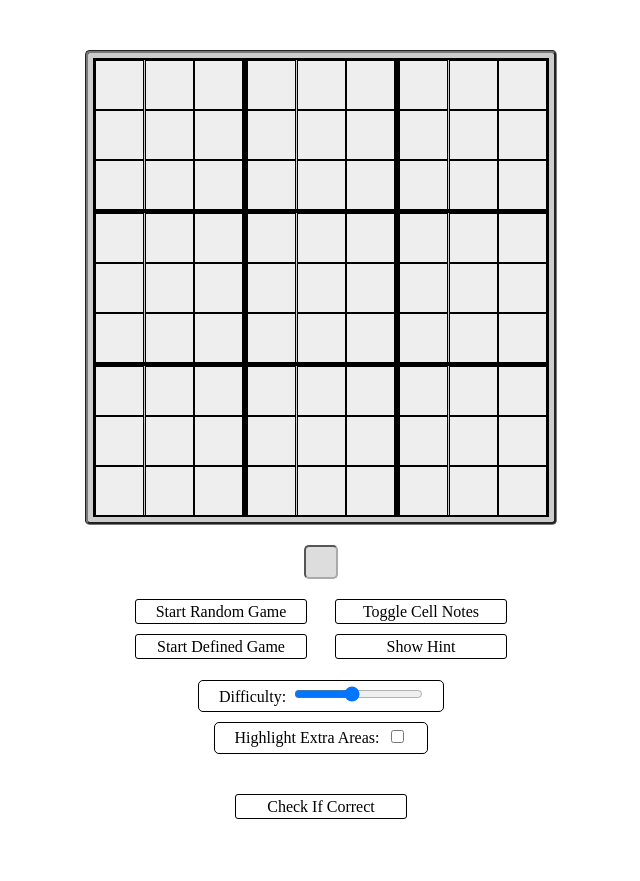
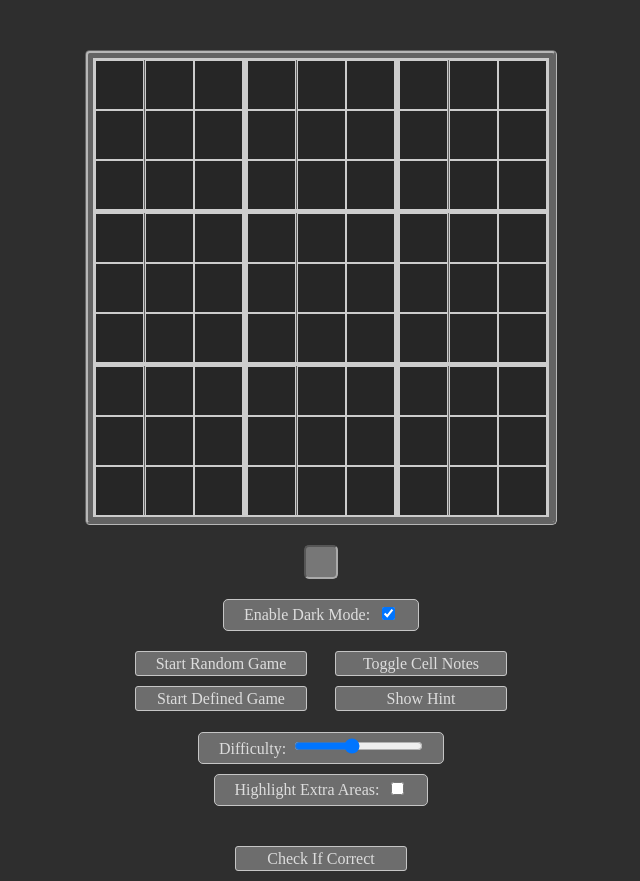
Before and after one commit to jake6192/Sudoko, a PHP site: page / in a window 1280 px wide. Shown: the whole page, without its empty margins (319-959 px from the left). Before the commit the page ends 819 px from the top, so only its background shows below. Run offline with PHP 8.4, Linux system fonts and the light colour scheme.

Commit message:
Dark mode added

```diff
--- a/index.php
+++ b/index.php
@@ -7,9 +7,13 @@
     <link rel="stylesheet" href="style.css">
     <title>Sudoko</title>
   </head>
-  <body>
+  <body class="dark">
     <div id="container"></div>
     <div class="info"></div>
+    <div id="drkMde">
+      <label for="darkMode">Enable Dark Mode:&nbsp;</label>
+      <input checked type="checkbox" id="darkMode" name="darkMode" />
+    </div>
     <div id="controlsContainer">
       <div class="btn" id="ran">Start Random Game</div>
       <div class="btn" id="def">Start Defined Game</div>
@@ -29,5 +33,8 @@
     <script type="text/javascript" src="js/jquery-3.3.1.js"></script>
     <script type="text/javascript" src="js/app.js"></script>
     <script type="text/javascript" src="js/main.js"></script>
+    <script type="text/javascript">
+      $('#darkMode').change((e) => $('body').toggleClass('dark'));
+    </script>
   </body>
 </html>
--- a/style.css
+++ b/style.css
@@ -1,6 +1,8 @@
 body { margin: 50px calc(50% - 236px) 0; }
+body.dark { background-color: #2e2e2e; }
 
 input[readonly] { color: #777; }
+.dark input[readonly] { color: #bababa !important; }
 
 div#container {
   width: 456px;
@@ -12,6 +14,10 @@ div#container {
   flex-wrap: wrap;
   background-color: #ccc;
 }
+.dark div#container {
+  border-color: #b7b7b7 !important;
+  background-color: #636363 !important;
+}
 
 .box {
   width: 148px;
@@ -21,6 +27,7 @@ div#container {
   flex-wrap: wrap;
   justify-content: space-between;
 }
+.dark .box { border-color: #ccc !important; }
 
 .cellContainer { position: relative; }
 .cellContainer::before {
@@ -30,6 +37,7 @@ div#container {
   left: 2.5px;
   font-size: 8pt;
 }
+.dark .cellContainer::before { color: #eee; }
 
 .cell {
   width: 49px;
@@ -41,6 +49,11 @@ div#container {
   font-weight: 600;
   background-color: #eee;
 }
+.dark .cell {
+  border-color: #ccc !important;
+  background-color: #262626;
+  color: #eee;
+}
 
 .cell.highlight1 { background-color: rgba(255,0,0,0.10); }
 .cell.highlight2 { background-color: rgba(255,0,0,0.25); }
@@ -49,13 +62,17 @@ div#container {
 .info {
   width: fit-content;
   height: 30px;
-  margin: 20px auto 0;
+  margin: 20px auto 20px;
   padding: 0 15px;
   line-height: 30px;
   text-align: center;
   background-color: #ddd;
   border: 2px inset #aaa;
   border-radius: 5px;
+}
+.dark .info {
+  background-color: #777 !important;
+  color: #ccc;
 }
 
 div#controlsContainer {
@@ -77,19 +94,14 @@ div.btn {
   border-radius: 3px;
   text-align: center;
 }
+.dark div.btn {
+  border-color: #c5c5c5 !important;
+  background-color: #6d6d6d;
+  color: #ddd;
+}
 div.btn.active { background-color: #f00; }
 div.btn:hover { background-color: #ccc; cursor: pointer; }
 div.btn.active:hover { background-color: #f22; }
-
-div#difficulty {
-  margin: 10px auto 0;
-  padding: 0 20px;
-  border: 1px solid #000;
-  border-radius: 5px;
-  width: fit-content;
-  height: 30px;
-  text-align: center;
-}
 
 input#diff {
   margin: 5px 0 0;
@@ -97,9 +109,10 @@ input#diff {
   line-height: 30px;
 }
 
-div#xHghLght {
+div#xHghLght { margin: 10px auto 40px !important; }
+div#xHghLght, div#difficulty, div#drkMde {
   width: fit-content;
-  margin: 10px auto 40px;
+  margin: 10px auto 0;
   padding: 0px 20px;
   border: 1px solid #000;
   border-radius: 5px;
@@ -107,3 +120,8 @@ div#xHghLght {
   line-height: 30px;
   text-align: center;
 }
+.dark div#xHghLght, .dark div#difficulty, .dark div#drkMde {
+  border-color: #c5c5c5 !important;
+  background-color: #6d6d6d;
+  color: #ddd;
+}
```
